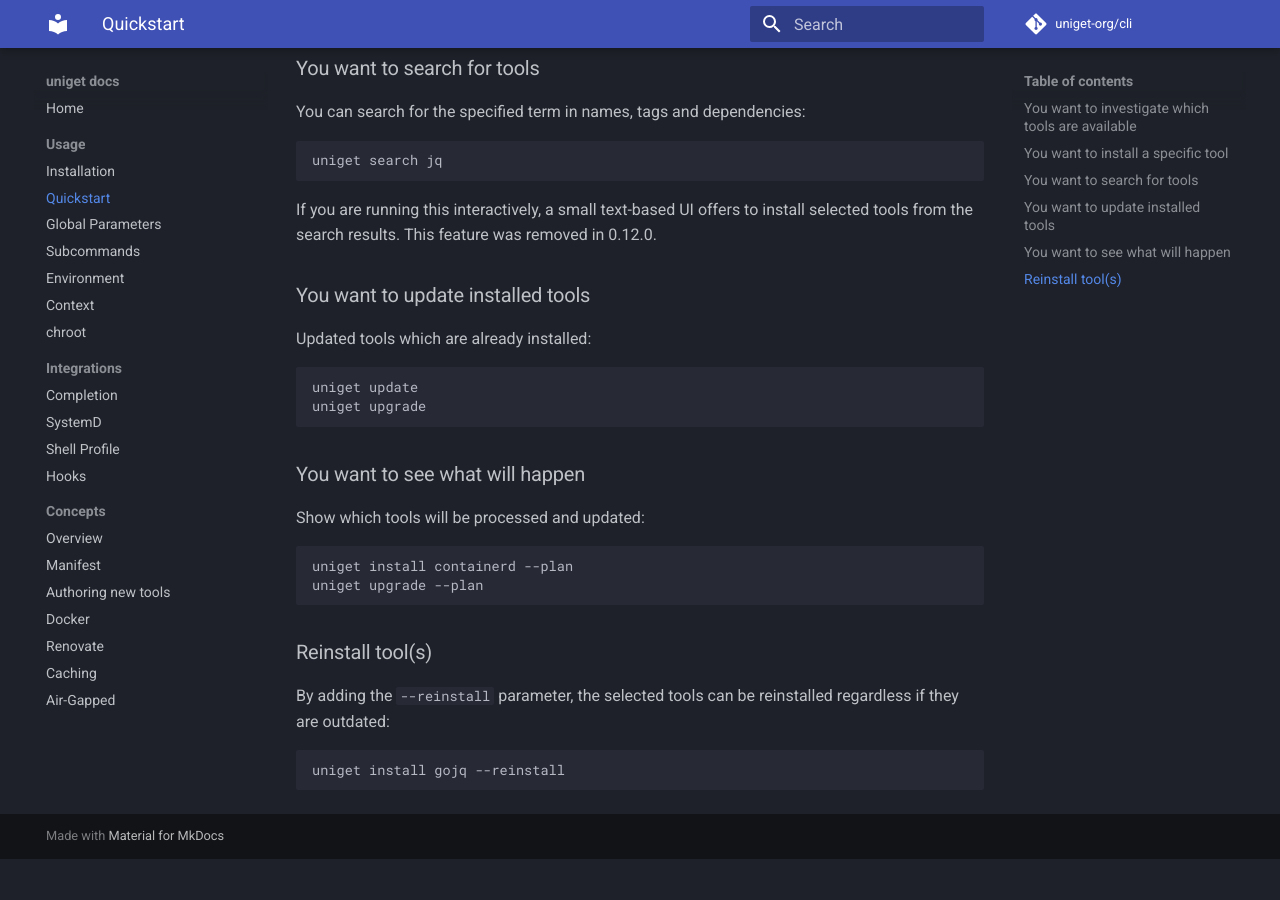
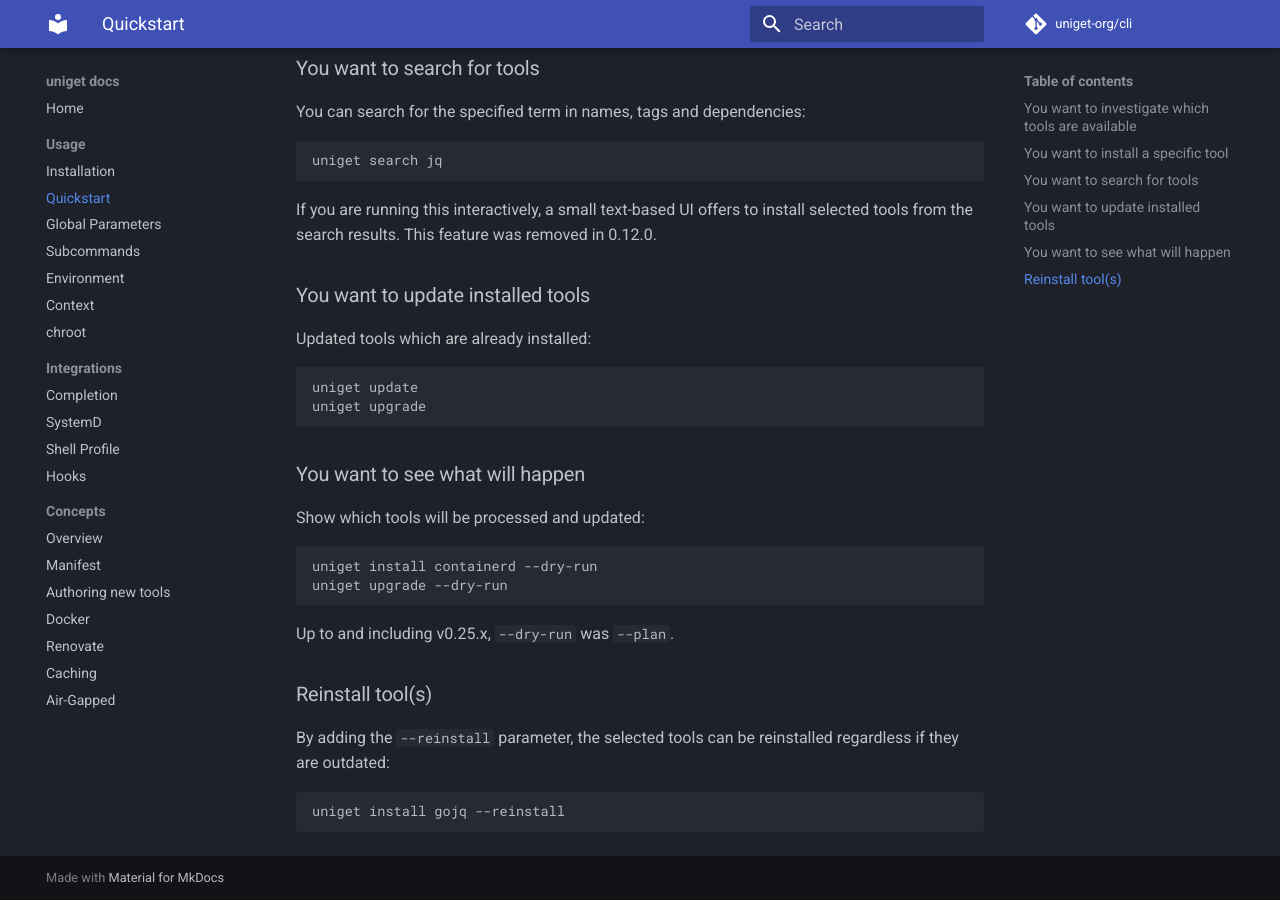
Before and after one commit to uniget-org/docs.uniget.dev, an MkDocs documentation site: the page built from docs/quickstart.md, in a window 1280 px wide and 900 px high, scrolled down 548 px. Built offline with MkDocs 1.6.1 and Material for MkDocs 9.7.7, drawn with Linux system fonts in a browser that asks for light colours; comment, search, counter and statistics services are not loaded; before the commit the page ends 1407 px from its top, so only the background shows below that.

Commit message:
Renamed pan to dry-run uniget-org/backlog#64

````diff
--- a/docs/quickstart.md
+++ b/docs/quickstart.md
@@ -43,9 +43,11 @@ uniget upgrade
 Show which tools will be processed and updated:
 
 ```bash
-uniget install containerd --plan
-uniget upgrade --plan
+uniget install containerd --dry-run
+uniget upgrade --dry-run
 ```
+
+Up to and including v0.25.x, `--dry-run` was `--plan`.
 
 ### Reinstall tool(s)
 
````
